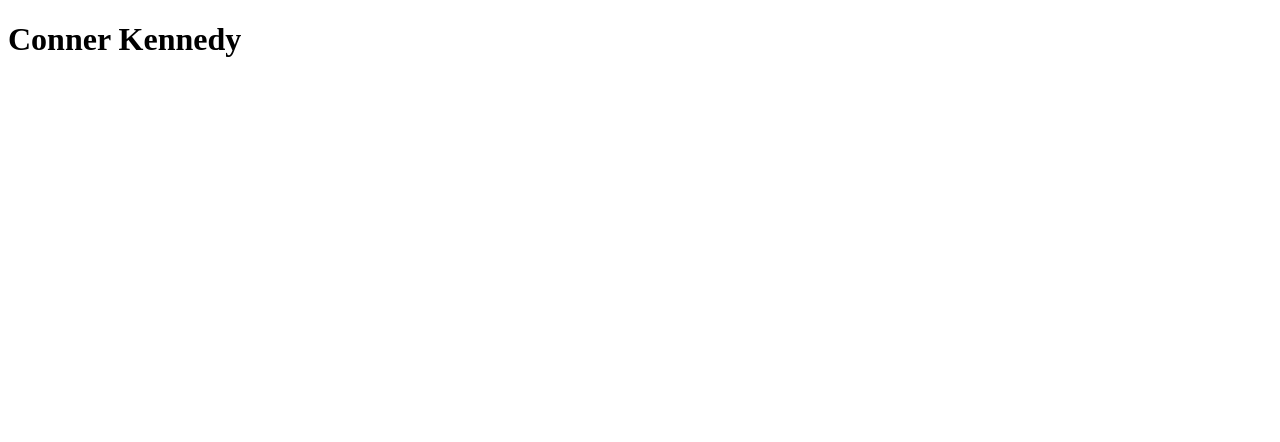
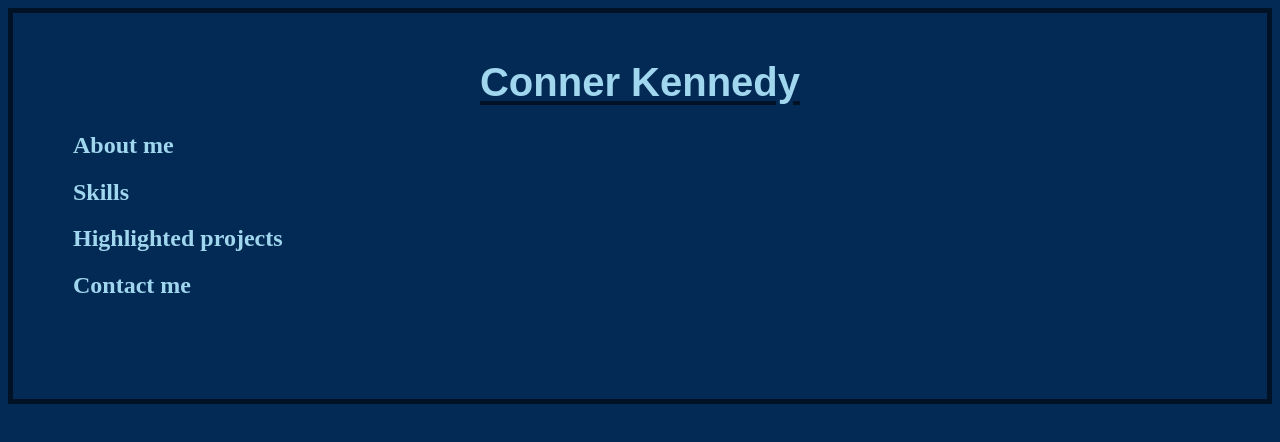
Before and after one commit to ConnerUSC/ConnerUSC.github.io, a plain HTML site: page index.html in a window 1280 px wide. Drawn offline with Linux system fonts and the light colour scheme.

Commit message:
text changes

```diff
--- a/index.html
+++ b/index.html
@@ -2,8 +2,13 @@
 <html>
   <head>
     <title>CSCE 190: Conner Kennedy</title>
+    <link rel="stylesheet" href="styles.css">
   </head>
   <body>
-    <h1>Conner  Kennedy</h1>
+    <h1>Conner Kennedy</h1>
+    <div class="about"><h2>About me</h2></div>
+    <div class="skills"><h2>Skills</h2></div>
+    <div class="projects"><h2>Highlighted projects</h2></div>
+    <div class="contact"><h2>Contact me</h2></div>
   </body>
 </html>
--- /dev/null
+++ b/styles.css
@@ -0,0 +1,37 @@
+body {
+  background-color: rgba(3, 42, 84, 1);
+  padding-top: 20px;
+  padding-right: 60px;
+  padding-left: 60px;
+  padding-bottom: 80px;
+  border-style: solid;
+  border-width: 5px;
+  border-color: #011126;
+}
+
+h1 {
+  font-family: Arial, Helvetica, sans-serif;
+  text-align: center;
+  color: rgba(160, 214, 238, 1);
+  font-weight: bolder;
+  font-size: 40px;
+  text-decoration: underline;
+  text-decoration-color: #011126;
+  text-underline-offset: 5px;
+}
+
+.about {
+  color: rgba(160, 214, 238, 1);
+}
+
+.skills {
+  color: rgba(160, 214, 238, 1);
+}
+
+.projects {
+  color: rgba(160, 214, 238, 1);
+}
+
+.contact {
+  color: rgba(160, 214, 238, 1);
+}
```
